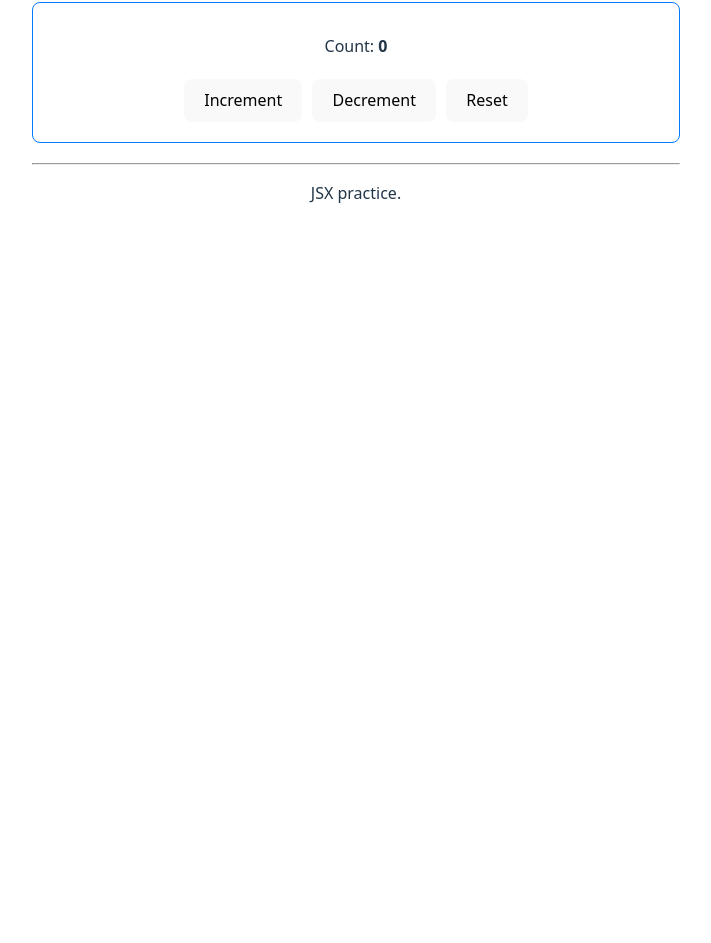
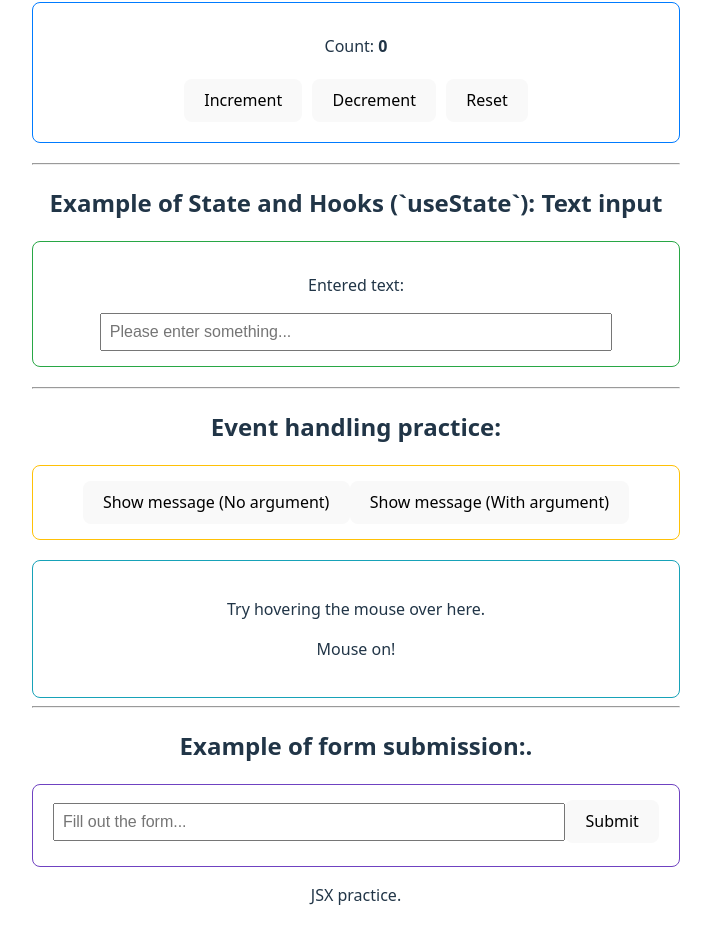
Before and after one commit to 4no-tkm/Basic_dictionary, a React (Vite) app in the folder React_notes/ts-first-react-app/: page / in a window 1280 px wide. Shown: the part 1142-2085 px from the top of the page, without its empty margins (284-995 px from the left). Before the commit the page ends 1395 px from the top, so only its background shows below. Built offline with nearby package versions, Linux system fonts and the light colour scheme.

Commit message:
feat: Implement advanced event handling and introduce useEffect hook

```diff
--- a/React_notes/ts-first-react-app/src/App.tsx
+++ b/React_notes/ts-first-react-app/src/App.tsx
@@ -1,4 +1,4 @@
-import React, { useState } from 'react';
+import React, { useState, useEffect  } from 'react';
 import './App.css';
 import Greeting from './components/Greeting';
 
@@ -16,6 +16,7 @@ function App() {
 
   const [count, setCount] = useState<number>(0);
   const [inputText, setInputText] = useState<String>('');
+  const [isMouseOver, setIsMouseOver] = useState<boolean>(false);
 
   const handleIncrement = () => {
     setCount(count + 1);
@@ -23,11 +24,56 @@ function App() {
 
   const handleDecrement = () => {
     setCount(count - 1);
-  }
+  };
 
   const handleInputChange = (event: React.ChangeEvent<HTMLInputElement>) => {
     setInputText(event.target.value);
-  }
+  };
+
+  const handleButtonClick = (message: string) => {
+    alert(`Clicked the button: ${message}`);
+  };
+
+  const handleFormSubmit = (event: React.FormEvent<HTMLFormElement>) => {
+    event.preventDefault();
+    alert(`This form was send. Input: ${inputText}`);
+  };
+
+  const handleMouseEnter = () => {
+    setIsMouseOver(true);
+  };
+
+  const handleMouseLeave = () => {
+    setIsMouseOver(false);
+  };
+
+  useEffect(() =>  {
+    console.log('App component has been rendered or updated.');
+  })
+
+  useEffect(() => {
+    console.log('App component mounted for the first time. It will be executed only once.');
+    const timerId = setInterval(() => {
+      console.log('Interval timer running...');
+    }, 3000);
+
+    return () => {
+      console.log('App component unmounted. Clear timer.')
+      clearInterval(timerId);
+      };
+  }, []);
+
+  useEffect(() => {
+    console.log('Current count changed:', count);
+    if (count % 5 === 0 && count !== 0) {
+      alert(`The count is now ${count}!`)
+    }
+  }, [count]);
+
+  useEffect(() => {
+    console.log('Input text has changed:', inputText);
+  }, [inputText]);
+
 
   return (
     <div className="App">
@@ -55,6 +101,61 @@ function App() {
 
       <hr />
 
+      <h2>Example of State and Hooks (`useState`): Text input</h2>
+      <div style={{ padding: '15px', border: '1px solid #28a745', borderRadius: '8px', marginBottom: '20px' }}>
+        <p>Entered text: <strong>{inputText}</strong></p>
+        <input
+          type="text"
+          value={inputText}
+          onChange={handleInputChange}
+          placeholder="Please enter something..."
+          style={{ width: '80%', padding: '8px', fontSize: '16px' }}
+        />
+      </div>
+
+      <hr />
+
+      <h2>Event handling practice:</h2>
+      <div style={{ padding: '15px', border: '1px solid #ffc107', borderRadius: '8px', marginBottom: '20px' }}>
+        <button onClick={() => handleButtonClick("No argument")}>
+          Show message (No argument)
+        </button>
+        <button onClick={() => handleButtonClick("with argument")}>
+          Show message (With argument)
+        </button>
+      </div>
+
+      <div
+        style={{
+          padding: '20px',
+          border: '1px solid #17a2b8',
+          borderRadius: '8px',
+          backgroundColor: isMouseOver ? '#e0f7fa' : 'transparent',
+          transition: 'background-color 0.3s'
+        }}
+        onMouseEnter={handleMouseEnter}
+        onMouseLeave={handleMouseLeave}
+      >
+        <p>Try hovering the mouse over here. </p>
+        <p>{ isMouseOver ? "Mouse is on!" : "Mouse on!" } </p>
+      </div>
+
+      <hr />
+
+      <h2>Example of form submission:.</h2>
+      <div style={{ padding: '15px', border: '1px solid #6f42c1', borderRadius: '8px' }}>
+        <form onSubmit={handleFormSubmit}>
+          <input
+            type="text"
+            value={inputText}
+            onChange={handleInputChange}
+            placeholder="Fill out the form..."
+            style={{ width: '80%', padding: '8px', fontSize: '16px', marginBottom: '10px' }}
+          />
+          <button type="submit">Submit</button>
+        </form>
+      </div>
+
       <p>JSX practice.</p>
     </div>
   );
```
